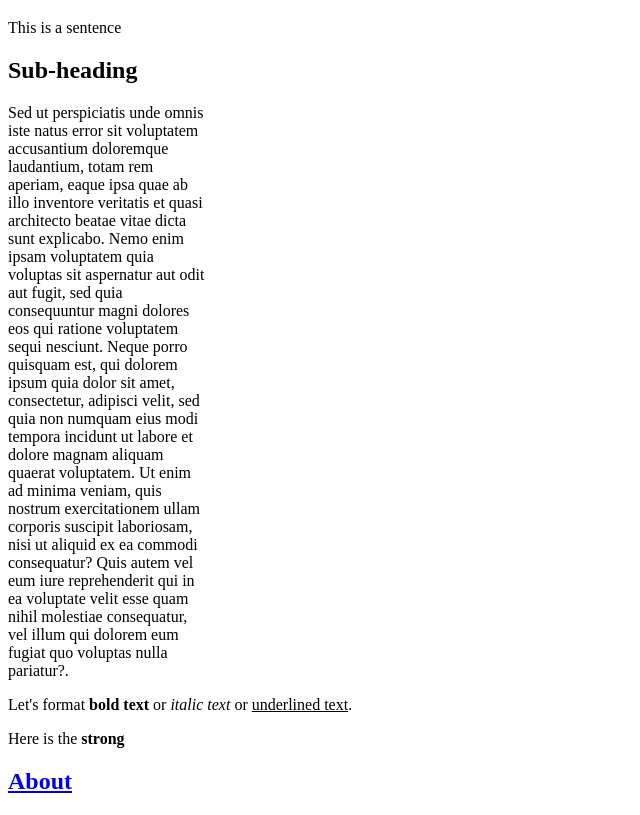
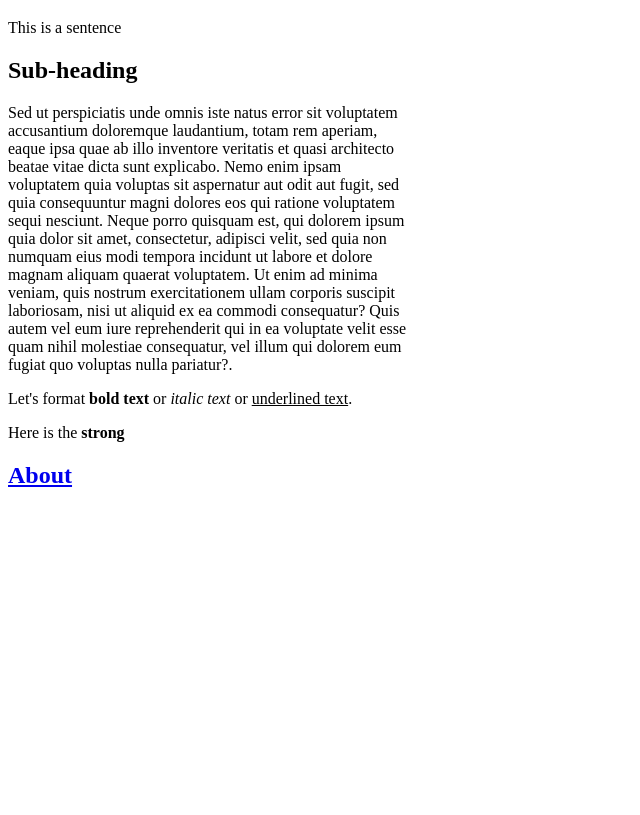
Before and after one commit to 4thworldman/4thworldman.github.io, a plain HTML site: page index.html in a window 1280 px wide. Shown: the part 61-876 px from the top of the page, without its empty margins (0-640 px from the left). After the commit the page ends 800 px from the top, so only its background shows below. Drawn offline with Linux system fonts and the light colour scheme.

Commit message:
Update index.html

```diff
--- a/index.html
+++ b/index.html
@@ -13,7 +13,7 @@
 
 <h2>Sub-heading</h2>
 
-<p style="width:200px;">Sed ut perspiciatis unde omnis iste natus error sit voluptatem accusantium doloremque laudantium, totam rem aperiam, eaque ipsa quae ab illo inventore veritatis et quasi architecto beatae vitae dicta sunt explicabo. Nemo enim ipsam voluptatem quia voluptas sit aspernatur aut odit aut fugit, sed quia consequuntur magni dolores eos qui ratione voluptatem sequi nesciunt. Neque porro quisquam est, qui dolorem ipsum quia dolor sit amet, consectetur, adipisci velit, sed quia non numquam eius modi tempora incidunt ut labore et dolore magnam aliquam quaerat voluptatem. Ut enim ad minima veniam, quis nostrum exercitationem ullam corporis suscipit laboriosam, nisi ut aliquid ex ea commodi consequatur? Quis autem vel eum iure reprehenderit qui in ea voluptate velit esse quam nihil molestiae consequatur, vel illum qui dolorem eum fugiat quo voluptas nulla pariatur?.</p>
+<p style="width:400px;">Sed ut perspiciatis unde omnis iste natus error sit voluptatem accusantium doloremque laudantium, totam rem aperiam, eaque ipsa quae ab illo inventore veritatis et quasi architecto beatae vitae dicta sunt explicabo. Nemo enim ipsam voluptatem quia voluptas sit aspernatur aut odit aut fugit, sed quia consequuntur magni dolores eos qui ratione voluptatem sequi nesciunt. Neque porro quisquam est, qui dolorem ipsum quia dolor sit amet, consectetur, adipisci velit, sed quia non numquam eius modi tempora incidunt ut labore et dolore magnam aliquam quaerat voluptatem. Ut enim ad minima veniam, quis nostrum exercitationem ullam corporis suscipit laboriosam, nisi ut aliquid ex ea commodi consequatur? Quis autem vel eum iure reprehenderit qui in ea voluptate velit esse quam nihil molestiae consequatur, vel illum qui dolorem eum fugiat quo voluptas nulla pariatur?.</p>
 
 <p>Let's format <b> bold text</b> or <i>italic text </i> or <u>underlined text</u>.</p>
 
```
